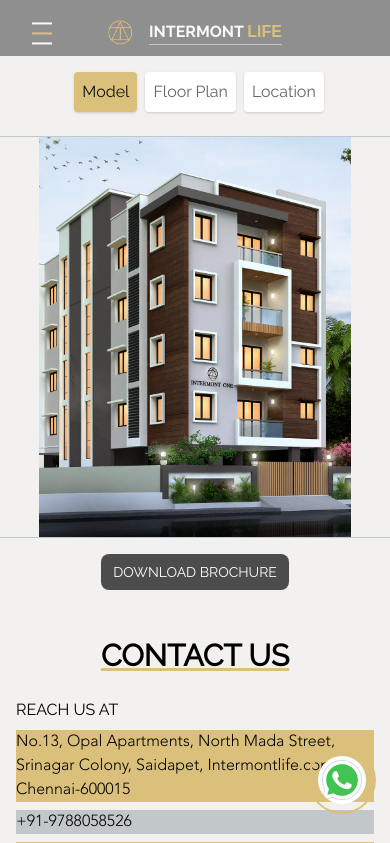
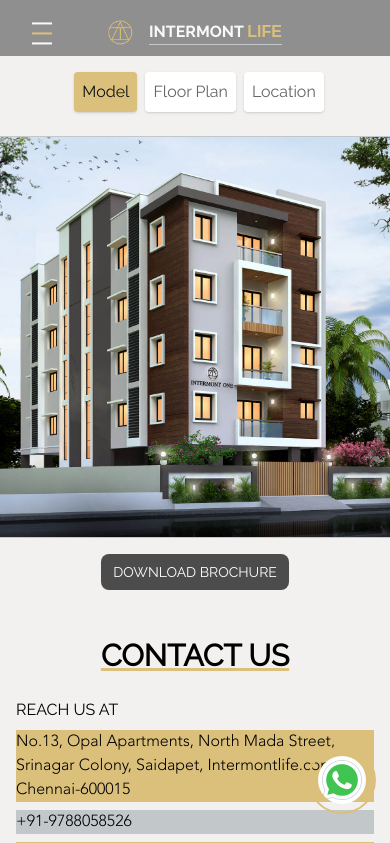
Before and after one commit to prithvi60/pars-realestate, a Next.js app: page /projects/one in a window 390 px wide. Shown: the top 843 px of the page. Built offline with nearby package versions, Linux system fonts and the light colour scheme; a web font is replaced by a local one.

Commit message:
image size

```diff
--- a/components/Tabs.js
+++ b/components/Tabs.js
@@ -71,7 +71,7 @@
           </ul>
           <div className="md:p-3 mt-6 bg-white border">
             <div
-              className={openTab === 1 ? "block gallery relative" : "hidden"}
+              className={openTab === 1 ? "block gallery relative model" : "hidden"}
               style={{
                 height: width > 600 ? "450px" : "400px",
                 width: width > 600 ? "700px" : "450px",
--- a/styles/globals.css
+++ b/styles/globals.css
@@ -188,6 +188,13 @@
   overflow: hidden;
   object-position: center center;
 }
+.model  .image-gallery-slide img {
+  width: 100%;
+  height: 450px;
+  object-fit: cover;
+  overflow: hidden;
+  object-position: center center;
+}
 .image-gallery-icon{
   color: #dbc07c;
 }
@@ -211,4 +218,14 @@
   .image-gallery-slide .image-gallery-image{
     width: 80vw !important;
   }
+  .model  .image-gallery-slide img {
+    width: 100vw;
+    height: 400px;
+    object-fit: cover;
+    overflow: hidden;
+    object-position: center center;
+  }
+  .model .image-gallery-slide .image-gallery-image{
+    width: 100vw !important;
+  }
 }
```
